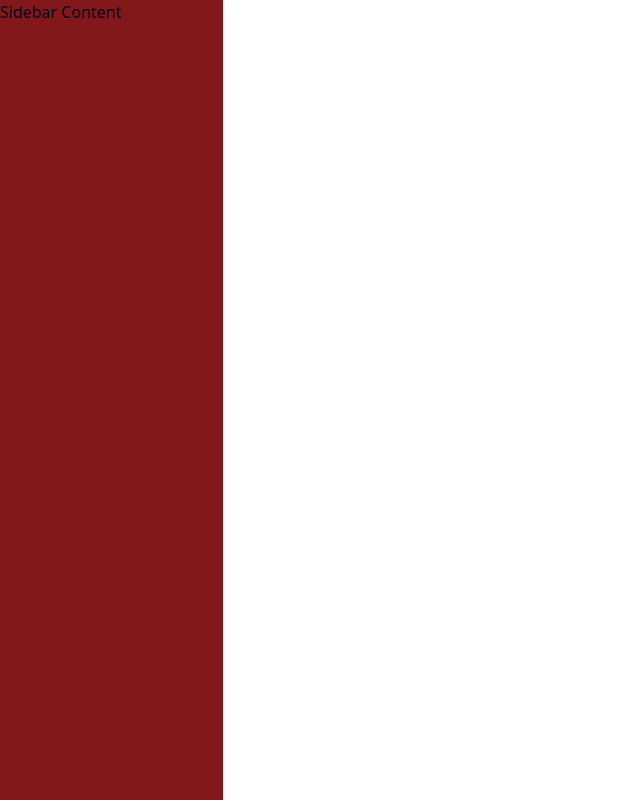
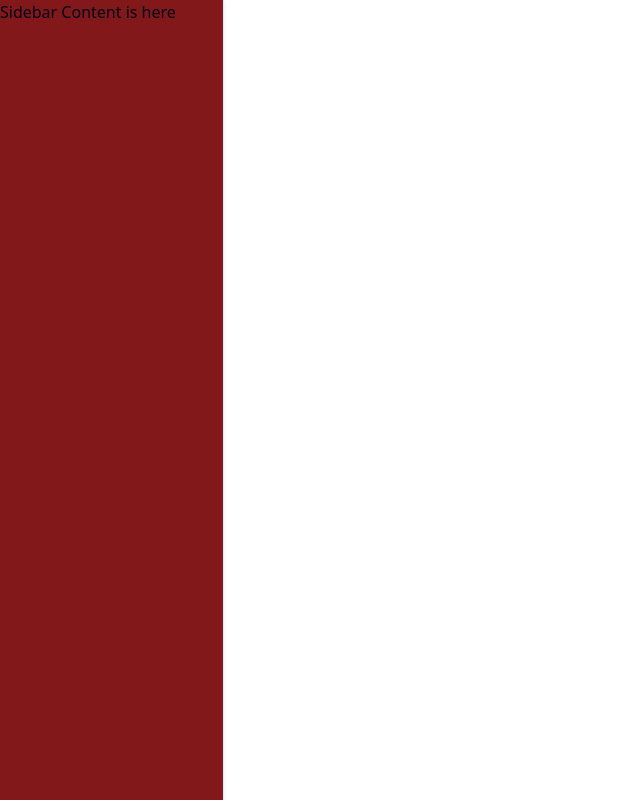
Before and after one commit to Pramodk2006/lms_tutorial, a Next.js app: page / in a window 1280 px wide. Shown: the whole page, without its empty margins (0-640 px from the left). Built offline with nearby package versions, Linux system fonts and the light colour scheme.

Commit message:
style added

```diff
--- a/app/(dashboard)/_components/sidebar.tsx
+++ b/app/(dashboard)/_components/sidebar.tsx
@@ -1,7 +1,7 @@
 export const SideBar =() => {
     return (
-        <div className="h-full border-r flex flex-col overflow-y-auto bg-red-900 shadow-sm">
-            Sidebar Content
+        <div className="h-full border-r flex flex-col overflow-y-auto bg-red-900 shadow-sm ">
+            Sidebar Content is here
         </div>
         )
 }
```
